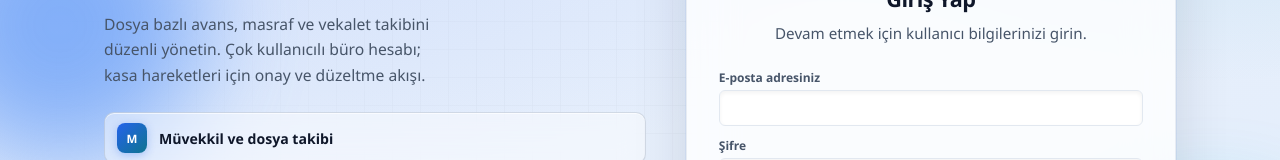
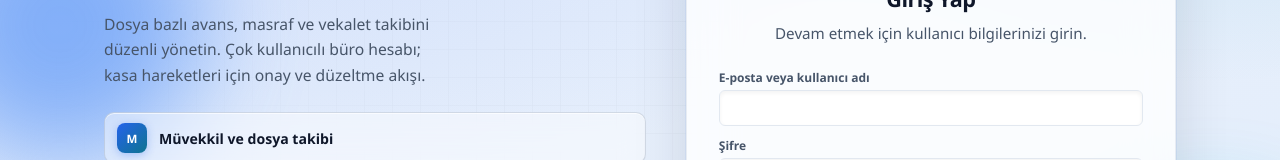
Before and after one commit to woontegra/muvekkil-kasasi-frontend, a React (Vite) app: page /login in a window 1280 px wide. Shown: the part 259-419 px from the top of the page. Built offline with nearby package versions, Linux system fonts and the light colour scheme.

Commit message:
Allow login with username or email on login screen
Co-authored-by: Cursor <cursoragent@cursor.com>

```diff
--- a/src/pages/LoginPage.tsx
+++ b/src/pages/LoginPage.tsx
@@ -69,10 +69,10 @@ export function LoginPage(): ReactElement {
 
       <form className="space-y-3" onSubmit={(e) => void onSubmit(e)}>
         <Input
-          label="E-posta adresiniz"
+          label="E-posta veya kullanıcı adı"
           name="identifier"
           autoComplete="username"
-          type="email"
+          type="text"
           value={identifier}
           onChange={(e) => setIdentifier(e.target.value)}
           onBlur={() => {
```
